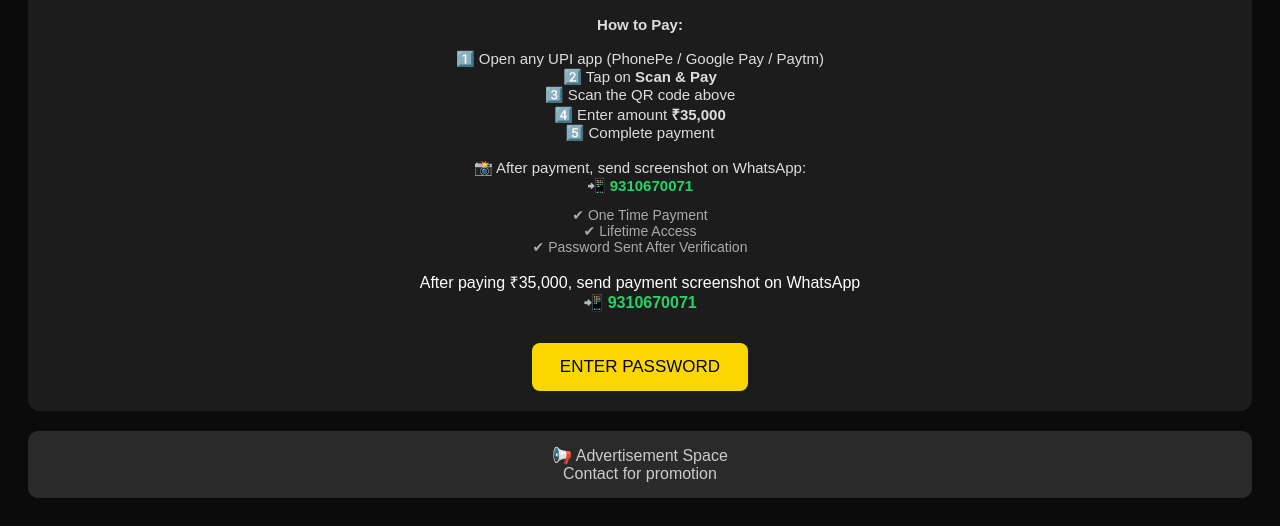
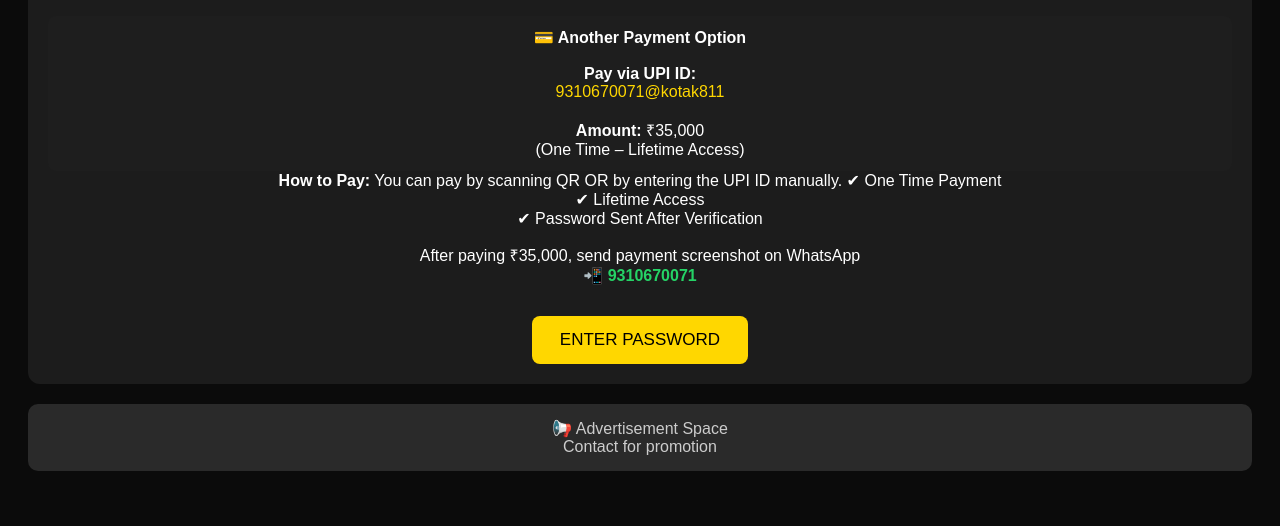
Before and after one commit to sanjayrout2496/Roulette-Prediction1, a plain HTML site: page index.html in a window 1280 px wide. Shown: the part 290-816 px from the top of the page. Drawn offline with Linux system fonts and the light colour scheme.

Commit message:
Revise payment section in index.html
Updated payment instructions and added UPI ID option.

```diff
--- a/index.html
+++ b/index.html
@@ -50,18 +50,17 @@ a{color:#25D366;text-decoration:none;}
 <p><b>Amount:</b> ₹35,000 (One Time)</p>
 <p>Scan QR & Pay</p>
 
-  <img src="qr.png" style="width:280px;max-width:90%;border:4px solid #444;"> <div style="margin-top:15px;color:#ddd;font-size:15px;">
-<b>How to Pay:</b><br><br>
-1️⃣ Open any UPI app (PhonePe / Google Pay / Paytm)<br>
-2️⃣ Tap on <b>Scan & Pay</b><br>
-3️⃣ Scan the QR code above<br>
-4️⃣ Enter amount <b>₹35,000</b><br>
-5️⃣ Complete payment<br><br>
+<img src="qr.png" style="width:280px;max-width:90%;border:4px solid #444;"> <div style="margin-top:15px;padding:12px;background:#1e1e1e;border-radius:8px;">
+<b>💳 Another Payment Option</b><br><br>
 
-📸 After payment, send screenshot on WhatsApp:
-<br>
-<b style="color:#25D366;">📲 9310670071</b>
-  </div> <p style="margin-top:12px;color:#aaa;font-size:14px;">
+<b>Pay via UPI ID:</b><br>
+<span style="color:gold;font-size:16px;">
+9310670071@kotak811
+</span><br><br>
+
+<b>Amount:</b> ₹35,000<br>
+(One Time – Lifetime Access)
+</div> <b>How to Pay:</b> You can pay by scanning QR OR by entering the UPI ID manually.
 ✔ One Time Payment<br>
 ✔ Lifetime Access<br>
 ✔ Password Sent After Verification
```
